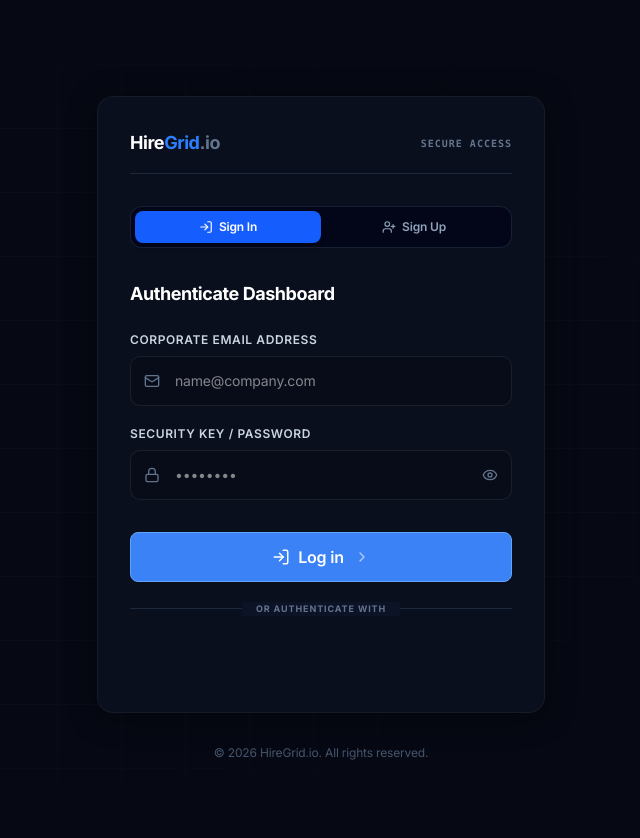
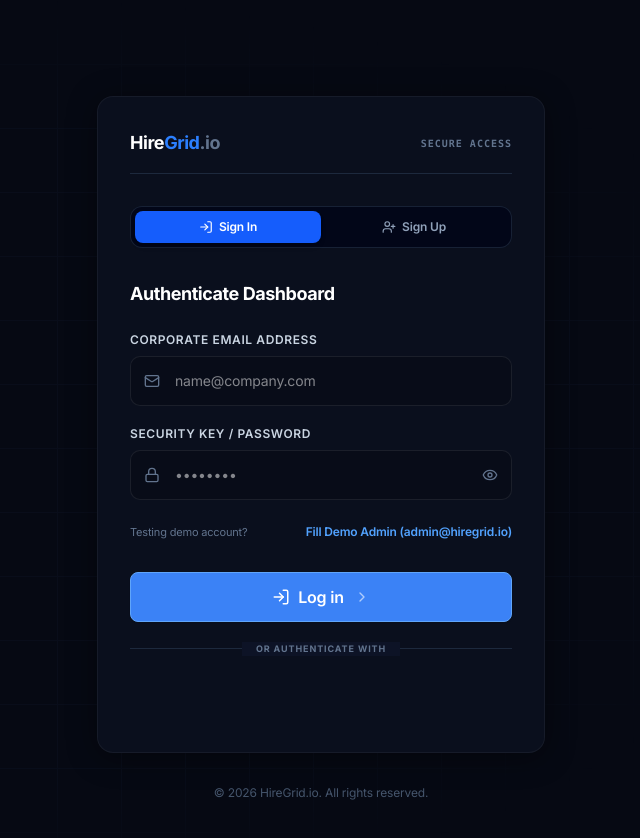
Before and after one commit to Aayankhan07/HireGrid.io, a Next.js app in the folder frontend/: page /login in a window 1280 px wide. Shown: the top 838 px of the page, without its empty margins (583-1223 px from the left). Built offline with nearby package versions, Linux system fonts and the light colour scheme; no server answers.

Commit message:
Update page.tsx

```diff
--- a/frontend/src/app/login/page.tsx
+++ b/frontend/src/app/login/page.tsx
@@ -184,6 +184,12 @@
     }
   };
 
+  const handleFillDemo = () => {
+    setEmail('admin@hiregrid.io');
+    setPassword('password123');
+    setError('');
+  };
+
   const handleSignUp = async (e: React.FormEvent) => {
     e.preventDefault();
     setError('');
@@ -208,10 +214,6 @@
       }
 
       await signup(email, password, name, role);
-      setSuccessMsg('Account registered successfully! You can now log in.');
-      setActiveTab('signin');
-      setPassword('');
-      setLoading(false);
     } catch (err: any) {
       setError(err.message || 'Failed to register account.');
       setLoading(false);
@@ -435,6 +437,18 @@
                     </div>
                   </div>
 
+                  {/* Demo Credentials Auto Fill Helper */}
+                  <div className="flex items-center justify-between text-xs pt-1">
+                    <span className="text-slate-500 text-[11px]">Testing demo account?</span>
+                    <button
+                      type="button"
+                      onClick={handleFillDemo}
+                      className="text-blue-400 font-semibold hover:underline cursor-pointer text-xs"
+                    >
+                      Fill Demo Admin (admin@hiregrid.io)
+                    </button>
+                  </div>
+
                   <button
                     type="submit"
                     disabled={loading}
```
